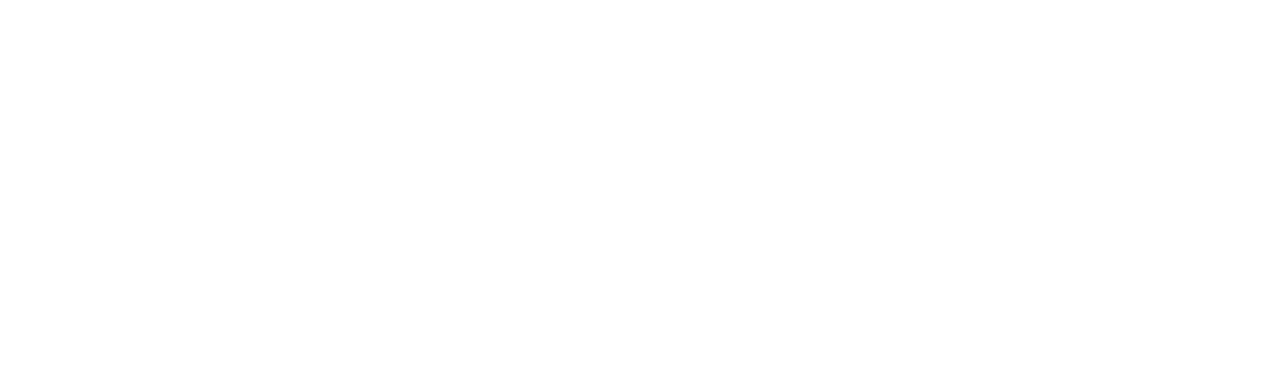
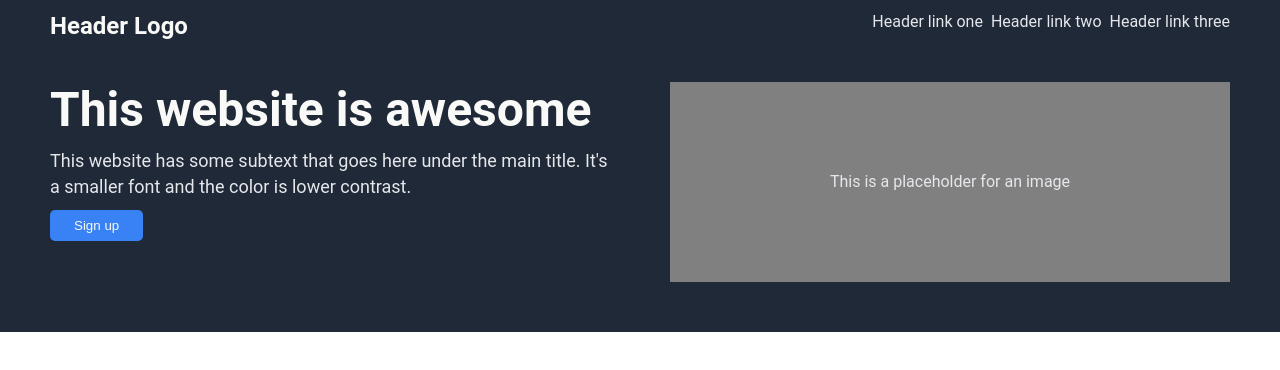
Before and after one commit to Trantuvan/odin-landing-page, a plain HTML site: page index.html in a window 1280 px wide. Drawn offline with Linux system fonts and the light colour scheme.

Commit message:
Header Section
Add Header Navigation
Add Header Content

```diff
--- a/css/style.css
+++ b/css/style.css
@@ -0,0 +1,73 @@
+body {
+  font-family: Roboto, sans-serif;
+}
+
+/*---- Header --- */
+header {
+  background-color: #1f2937;
+  padding: 10px 50px;
+}
+
+/* Navigation */
+.header-nav {
+  display: flex;
+  justify-content: space-between;
+}
+
+.nav-logo {
+  font-size: 24px;
+  color: #f9faf8;
+  font-weight: 700;
+}
+
+/* Nav list */
+.nav-list {
+  padding: unset;
+  list-style: none;
+  display: flex;
+  gap: 8px;
+}
+
+.nav-item a {
+  text-decoration: none;
+  color: #e5e7eb;
+}
+
+/* Header content */
+.header-content {
+  margin: 40px 0;
+  display: flex;
+  column-gap: 60px;
+}
+
+.header-hero {
+  flex: 1;
+}
+
+.hero-main-text {
+  font-size: 48px;
+  color: #f9faf8;
+}
+
+.hero-secondary-text {
+  font-size: 18px;
+  color: #e5e7eb;
+  margin: 10px 0;
+}
+
+.hero-button {
+  color: #f9faf8;
+  background-color: #3882f6;
+  padding: 5px 24px;
+  border-radius: 5px;
+  border-style: none;
+}
+
+.header-media {
+  flex: 1;
+  color: #e5e7eb;
+  text-align: center;
+  max-height: 400px;
+  line-height: 200px;
+  background-color: gray;
+}
--- a/index.html
+++ b/index.html
@@ -9,8 +9,39 @@
     <link rel="stylesheet" href="./css/style.css" />
   </head>
   <body>
-    <div class="header"></div>
+    <header>
+      <!-- Navigation -->
+      <div class="header-nav">
+        <div class="nav-logo">Header Logo</div>
+        <!-- Nav list -->
+        <ul class="nav-list">
+          <li class="nav-item">
+            <a href="#" class="nav-link">Header link one</a>
+          </li>
+          <li class="nav-item">
+            <a href="#" class="nav-link">Header link two</a>
+          </li>
+          <li class="nav-item">
+            <a href="#" class="nav-link">Header link three</a>
+          </li>
+        </ul>
+      </div>
+      <!-- Header-content -->
+      <div class="header-content">
+        <!-- Header Hero -->
+        <div class="header-hero">
+          <h1 class="hero-main-text">This website is awesome</h1>
+          <p class="hero-secondary-text">
+            This website has some subtext that goes here under the main title.
+            It's a smaller font and the color is lower contrast.
+          </p>
+          <button class="hero-button" type="submit">Sign up</button>
+        </div>
+        <!-- Header Media -->
+        <div class="header-media">This is a placeholder for an image</div>
+      </div>
+    </header>
     <div class="content"></div>
-    <div class="footer"></div>
+    <footer></footer>
   </body>
 </html>
```
